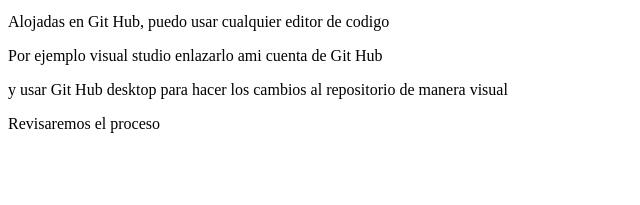
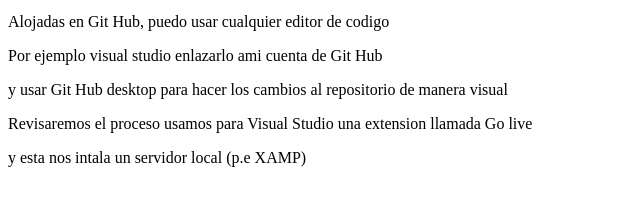
Before and after one commit to cesarausan/cesarausan.github.io, a plain HTML site: page index.html in a window 1280 px wide. Shown: the part 101-306 px from the top of the page, without its empty margins (0-640 px from the left). Drawn offline with Linux system fonts and the light colour scheme.

Commit message:
Update index.html

```diff
--- a/index.html
+++ b/index.html
@@ -12,6 +12,7 @@
     <p>Alojadas en Git Hub, puedo usar cualquier editor de codigo</p>
     <p>Por ejemplo visual studio enlazarlo ami cuenta de Git Hub</p>
     <p>y usar Git Hub desktop para hacer los cambios al repositorio de manera visual</p>
-    <p>Revisaremos el proceso</p>
+    <p>Revisaremos el proceso usamos para Visual Studio una extension llamada Go live</p>
+    <p>y esta nos intala un servidor local (p.e XAMP)</p>
 </body>
 </html>
```
